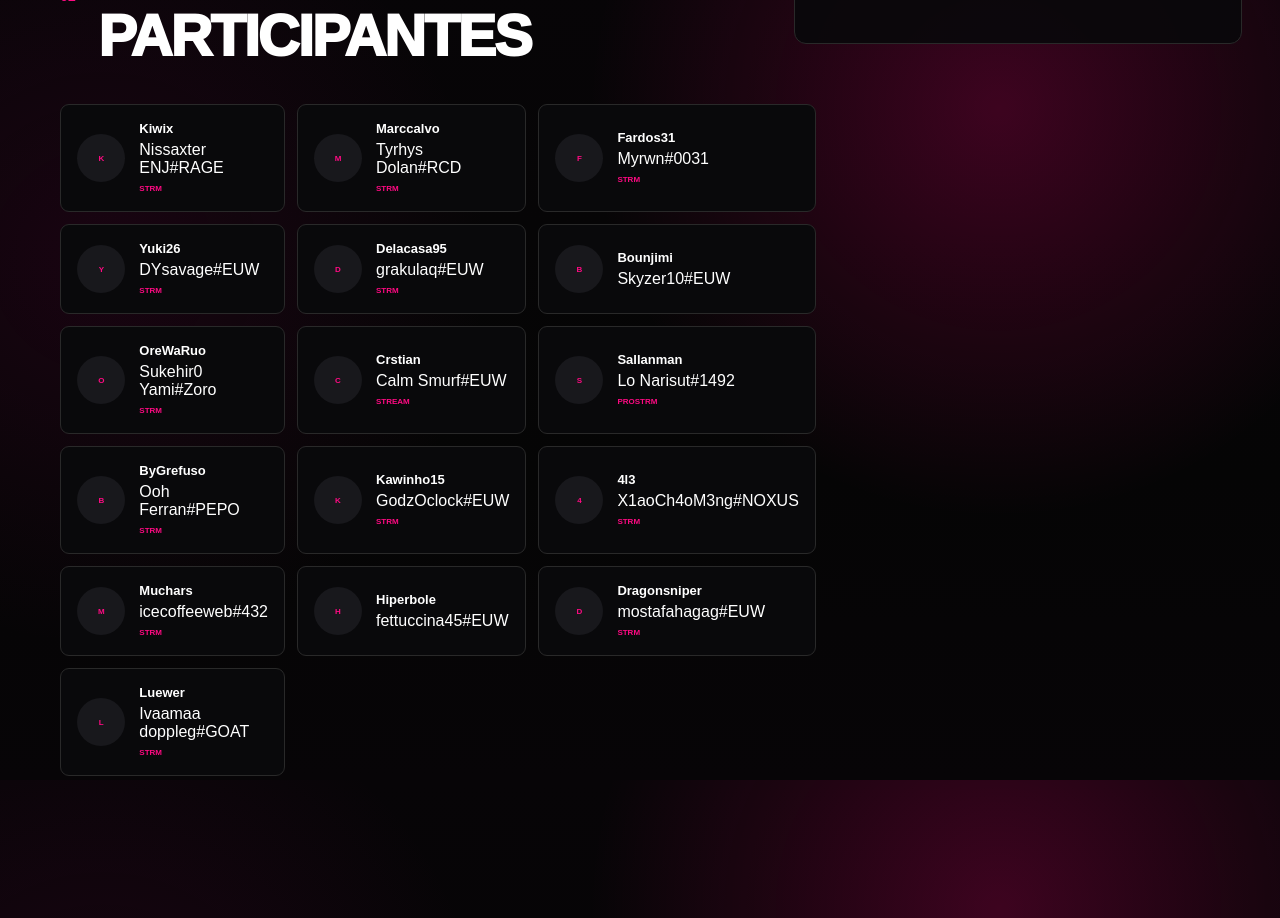
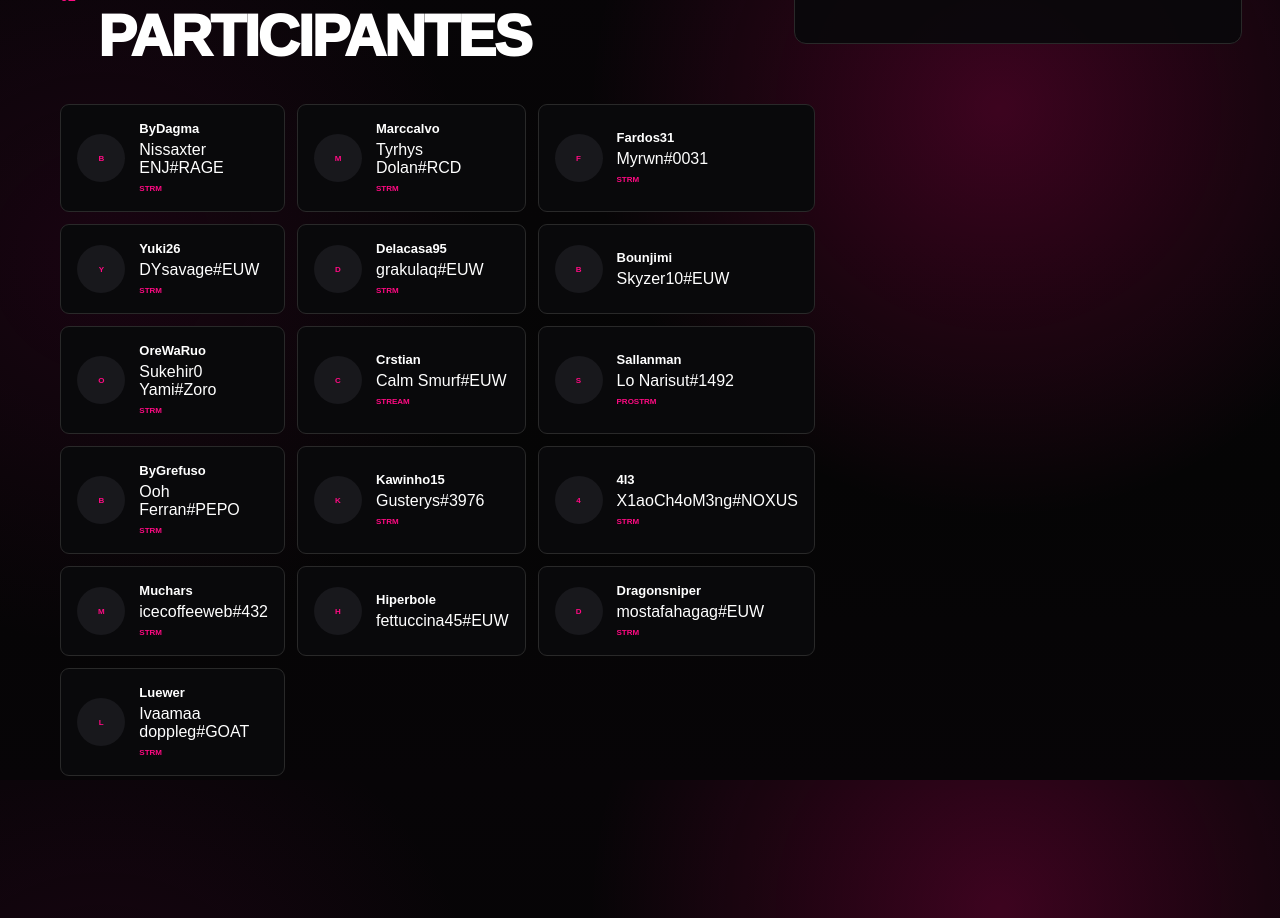
Before and after one commit to ByGrefuso/grefuso-challenge, a Next.js app: page / in a window 1280 px wide. Shown: the part 1620-2538 px from the top of the page. Built offline with nearby package versions, Linux system fonts and the light colour scheme; no server answers; a web font is replaced by a local one.

Commit message:
Update page.tsx

```diff
--- a/app/page.tsx
+++ b/app/page.tsx
@@ -28,7 +28,7 @@ type RiotPlayer = {
 };
 
 const PARTICIPANTS = [
-  { name: "Kiwix", riotId: "Nissaxter ENJ#RAGE", platform: "kick", channel: "bydagma" },
+  { name: "ByDagma", riotId: "Nissaxter ENJ#RAGE", platform: "kick", channel: "bydagma" },
   { name: "Marccalvo", riotId: "Tyrhys Dolan#RCD", platform: "twitch", channel: "marcsuarezdp" },
   { name: "Fardos31", riotId: "Myrwn#0031", platform: "twitch", channel: "fardos_31" },
   { name: "Yuki26", riotId: "DYsavage#EUW", platform: "twitch", channel: "yuuki26_" },
@@ -38,7 +38,7 @@ const PARTICIPANTS = [
   { name: "Crstian", riotId: "Calm Smurf#EUW", platform: "twitch", channel: "crisblade_" },
   { name: "Sallanman", riotId: "Lo Narisut#1492", platform: "twitch", channel: "sallanman_cat" },
   { name: "ByGrefuso", riotId: "Ooh Ferran#PEPO", platform: "twitch", channel: "bygrefuso" },
-  { name: "Kawinho15", riotId: "GodzOclock#EUW", platform: "twitch", channel: "kawinho15_" },
+  { name: "Kawinho15", riotId: "Gusterys#3976", platform: "twitch", channel: "kawinho15_" },
   { name: "4l3", riotId: "X1aoCh4oM3ng#NOXUS", platform: "twitch", channel: "euwthe4l3" },
   { name: "Muchars", riotId: "icecoffeeweb#432", platform: null, channel: "muchars" },
   { name: "Hiperbole", riotId: "fettuccina45#EUW", platform: null, channel: null },
```
